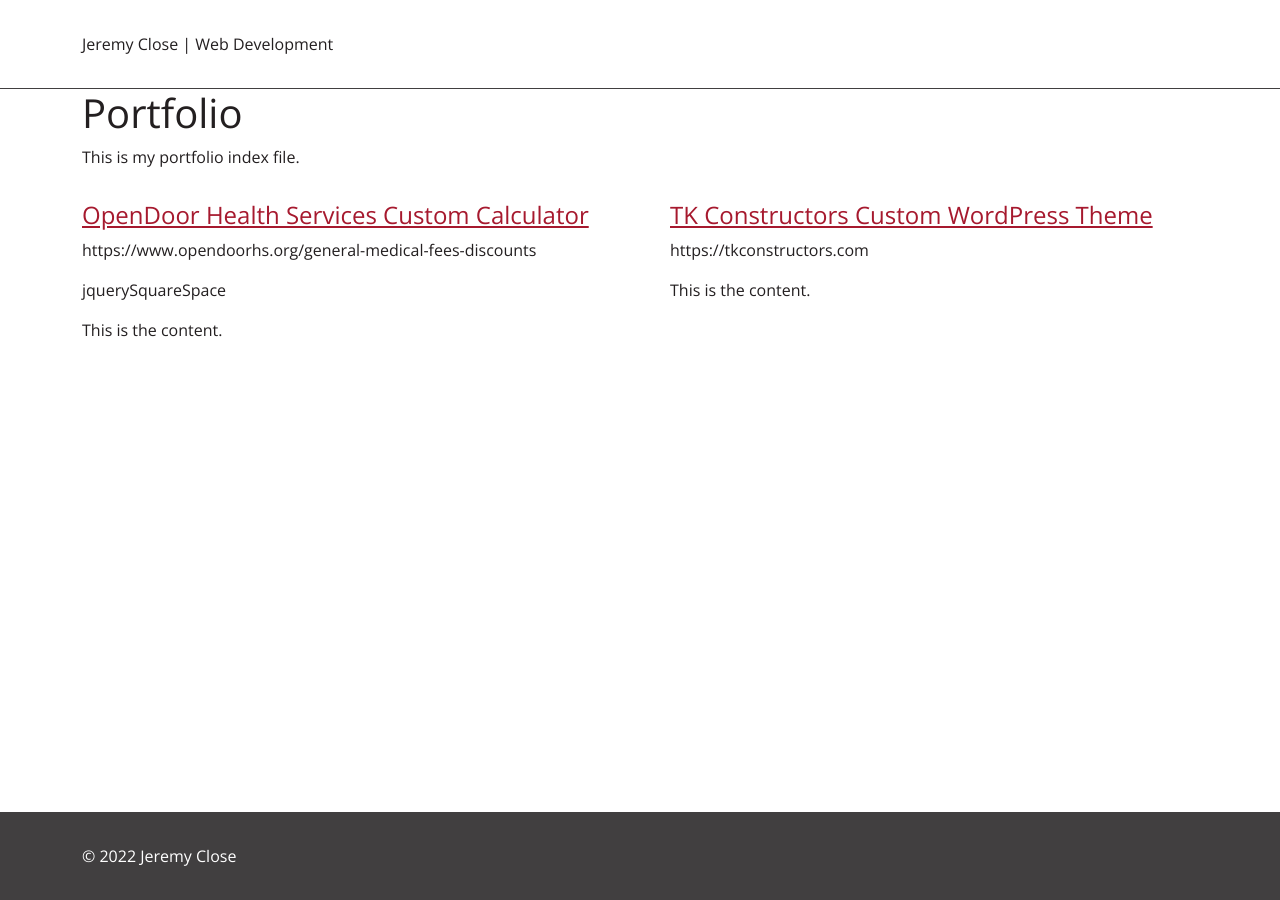
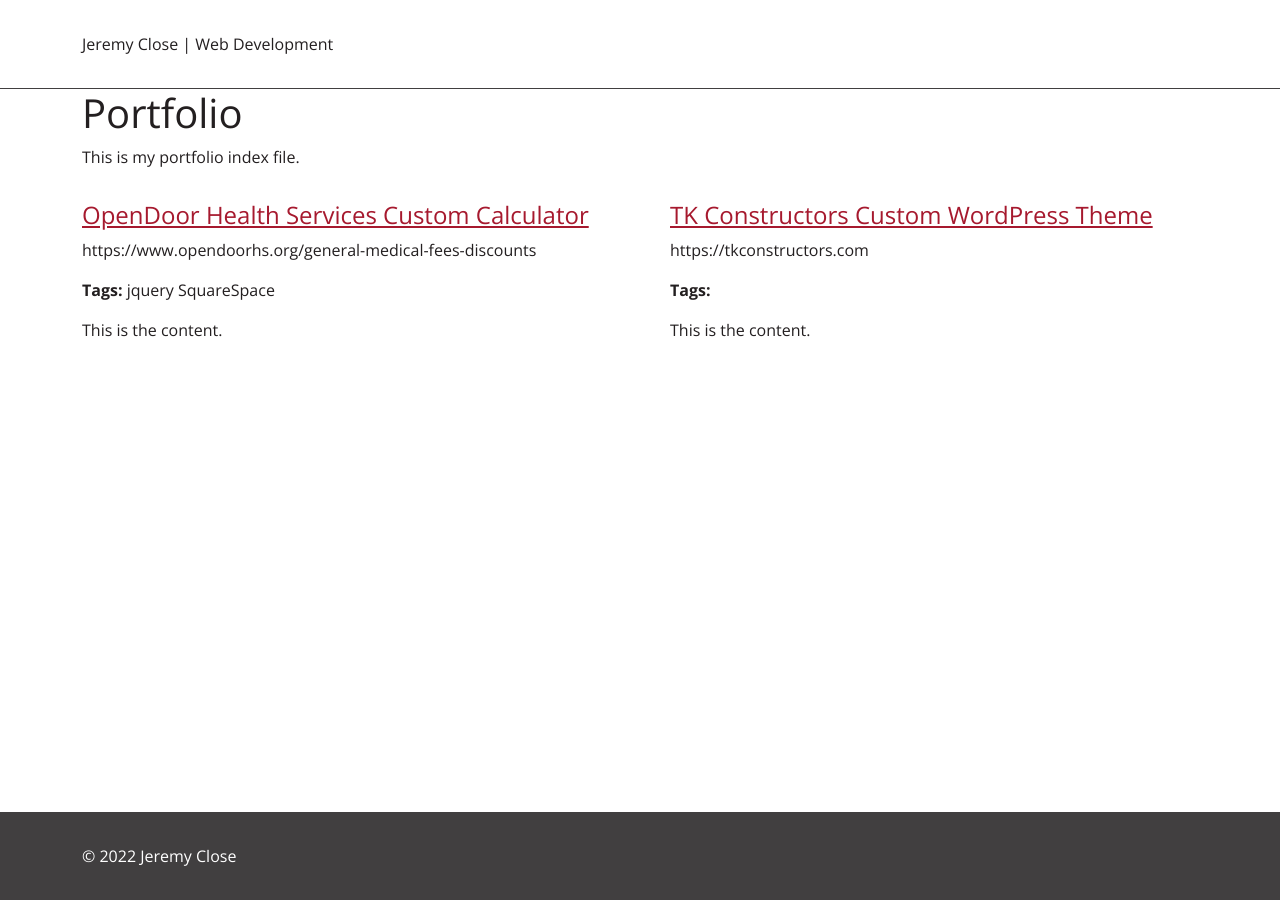
Before and after one commit to jkclose/jkclose.github.io, a Jekyll site: the page built from index.html, in a window 1280 px wide. Built offline with Jekyll 4.4.1, drawn with Linux system fonts in a browser that asks for light colours; nearby versions of some CDN libraries.

Commit message:
Project Collection testing

```diff
--- a/_includes/projects.html
+++ b/_includes/projects.html
@@ -8,7 +8,13 @@
             </a>
         </h3>
         <p>{{ project.project-url }}</p>
-        <p>{{ project.tags }}</p>
+        {% if project.tags != null %}
+        <b>Tags: </b>
+        {% assign projectTags = site.data.tags.allowed-tags %}
+        {% for tag in project.tags %}
+        {{tag}}
+        {% endfor %}
+        {% endif %}
         <p>{{ project.content | markdownify }}</p>
     </div>
     {% endfor %}
```
